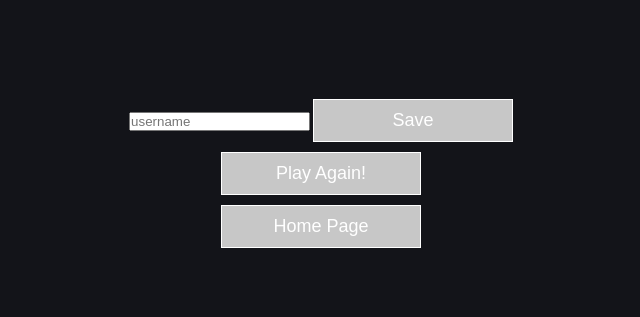
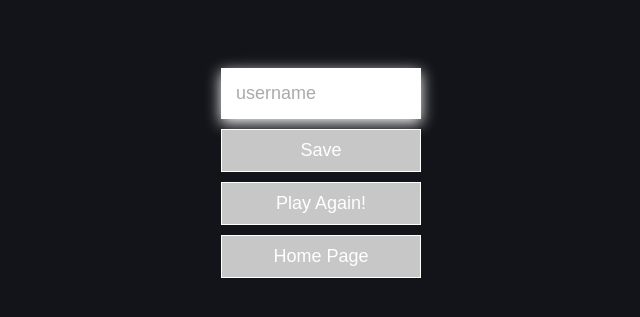
Before and after one commit to rojinaAmatya/Quiz-App, a plain HTML site: page end.html in a window 1280 px wide. Shown: the part 247-564 px from the top of the page, without its empty margins (319-959 px from the left). Drawn offline with Linux system fonts and the light colour scheme.

Commit message:
added css for forms

```diff
--- a/style.css
+++ b/style.css
@@ -54,6 +54,14 @@ h3 {
   padding: 2rem;
 }
 
+#home {
+  position: relative;
+  width: 35rem;
+  padding: 4rem 4rem 6rem;
+  border-radius: 1rem;
+  box-shadow: -5px -5px 10px rgba(255, 255, 255, 0.05),
+    5px 5px 15px rgba(0, 0, 0, 0.5);
+}
 .container > * {
   width: 100%;
 }
@@ -106,3 +114,24 @@ h3 {
   box-shadow: none;
   transform: none;
 }
+
+/*FORMS*/
+form {
+  width: 100%;
+  display: flex;
+  flex-direction: column;
+  align-items: center;
+}
+
+input {
+  margin-bottom: 1rem;
+  width: 20rem;
+  padding: 1.5rem;
+  font-size: 1.8rem;
+  border: none;
+  box-shadow: 0 0.4rem 1.4rem 0 white;
+}
+
+input::placeholder {
+  color: #aaa;
+}
```
